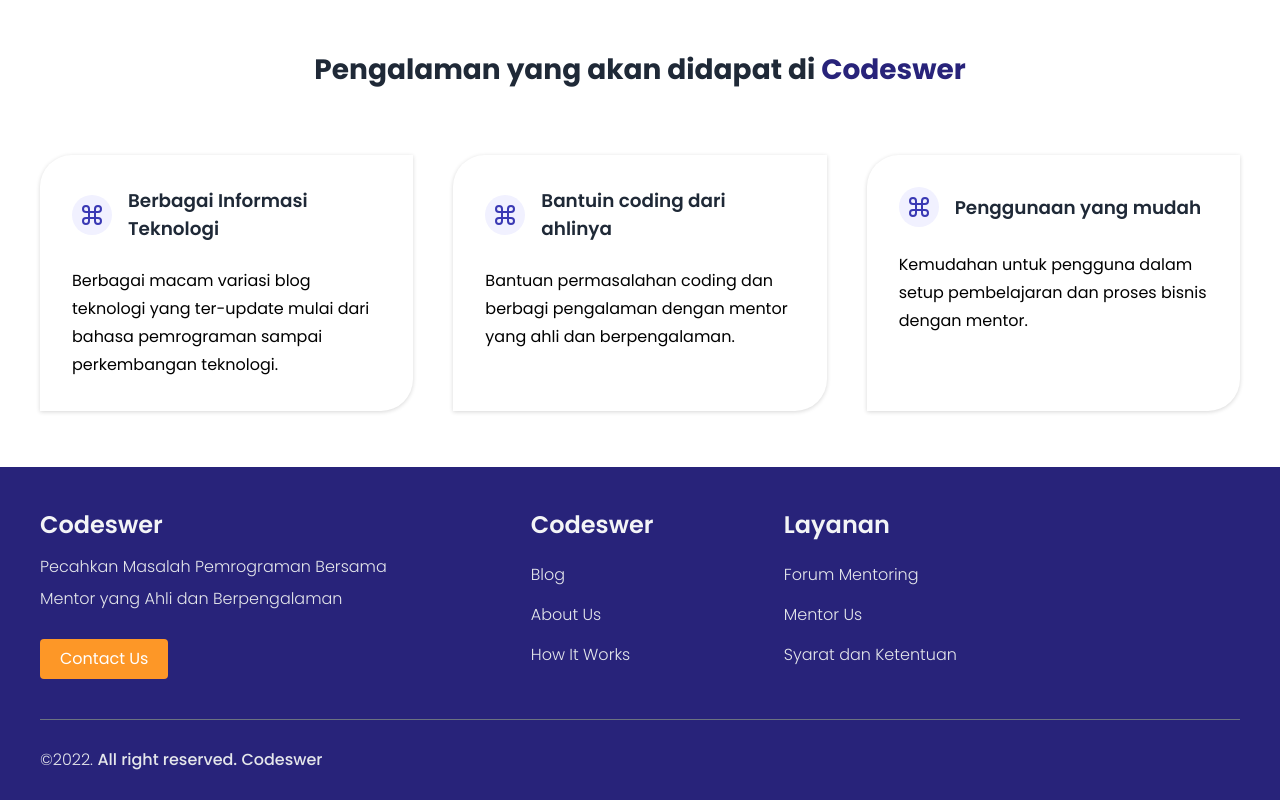
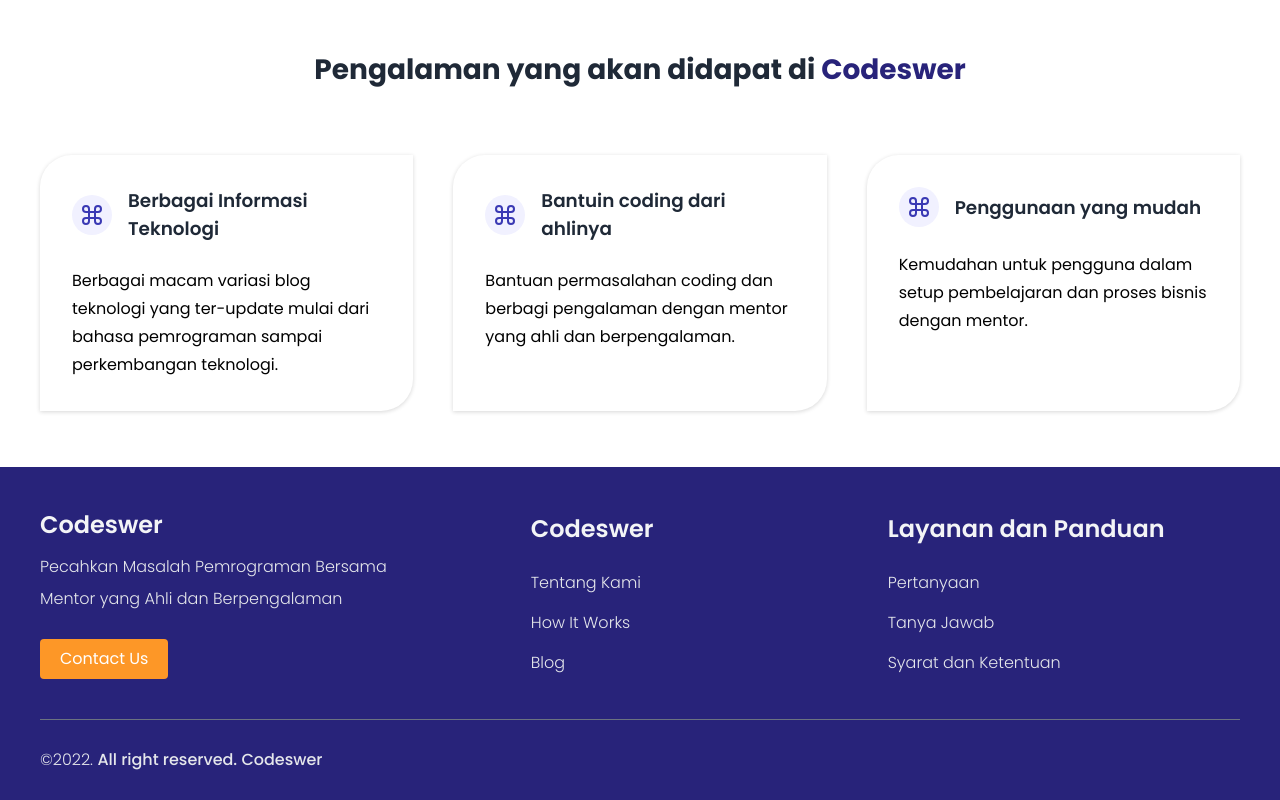
Before and after one commit to rg-km/final-project-engineering-54, a React (Create React App) app in the folder frontend/: page / in a window 1280 px wide. Shown: the part 1658-2458 px from the top of the page. Built offline with nearby package versions, Linux system fonts and the light colour scheme.

Commit message:
docs: update nav link at footer

```diff
--- a/frontend/src/components/Footer.jsx
+++ b/frontend/src/components/Footer.jsx
@@ -36,27 +36,27 @@
                 className="space-y-4 text-gray-200 font-light"
               >
                 <li>
-                  <Link to="/blogs">Blog</Link>
-                </li>
-                <li>
-                  <Link to="/about">About Us</Link>
+                  <Link to="/about">Tentang Kami</Link>
                 </li>
                 <li>
                   <Link to="/docs">How It Works</Link>
                 </li>
+                <li>
+                  <Link to="/blogs">Blog</Link>
+                </li>
               </ul>
             </article>
             <article className="nav-links-list space-y-5 poppins">
-              <h1>Layanan</h1>
+              <h1>Layanan dan Panduan</h1>
               <ul
                 id="nav_links_item"
                 className="space-y-4 text-gray-200 font-light"
               >
                 <li>
-                  <Link to="/mentoring">Forum Mentoring</Link>
+                  <Link to="/questions">Pertanyaan</Link>
                 </li>
                 <li>
-                  <Link to="/mentor">Mentor Us</Link>
+                  <Link to="/question">Tanya Jawab</Link>
                 </li>
                 <li>
                   <Link to="/terms">Syarat dan Ketentuan</Link>
--- a/frontend/src/styles/component/_footer.scss
+++ b/frontend/src/styles/component/_footer.scss
@@ -40,6 +40,7 @@
             #nav_links {
                 .nav-links-list {
                     h1 {
+                        line-height: 2.75rem;
                         @include text-head;
                     }
                 }
```
